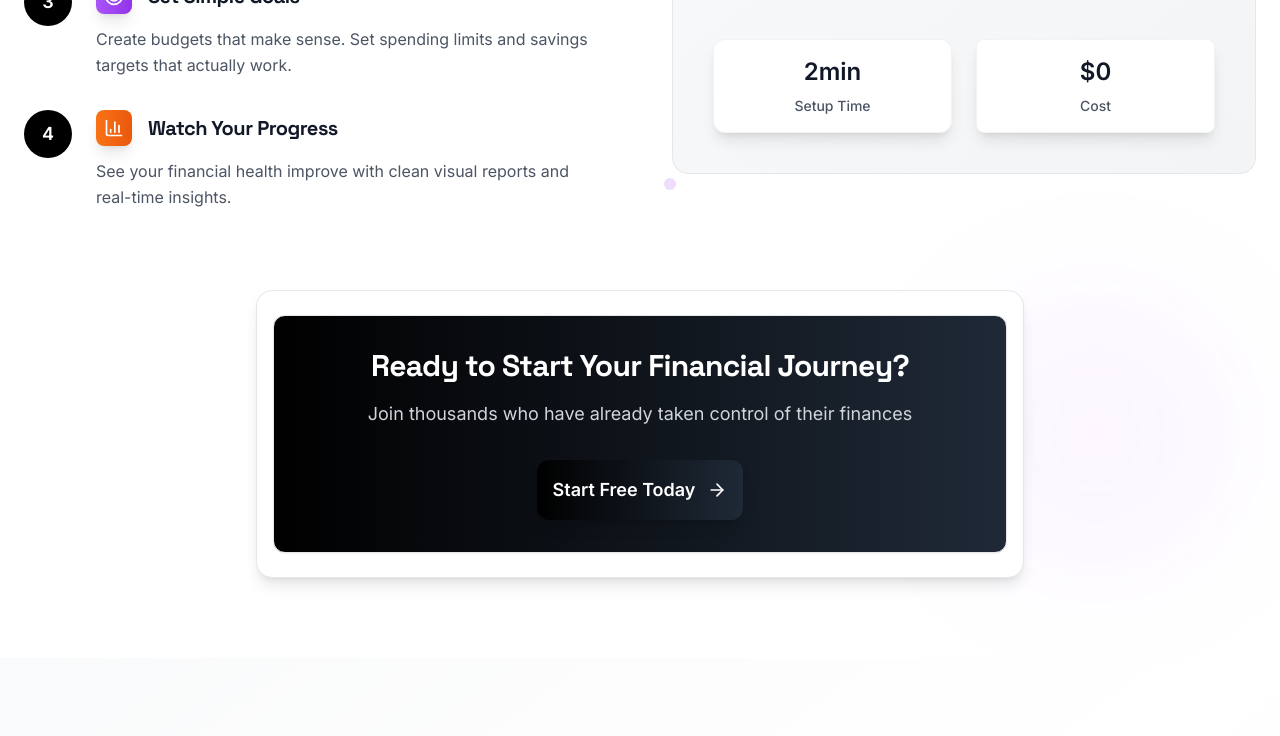
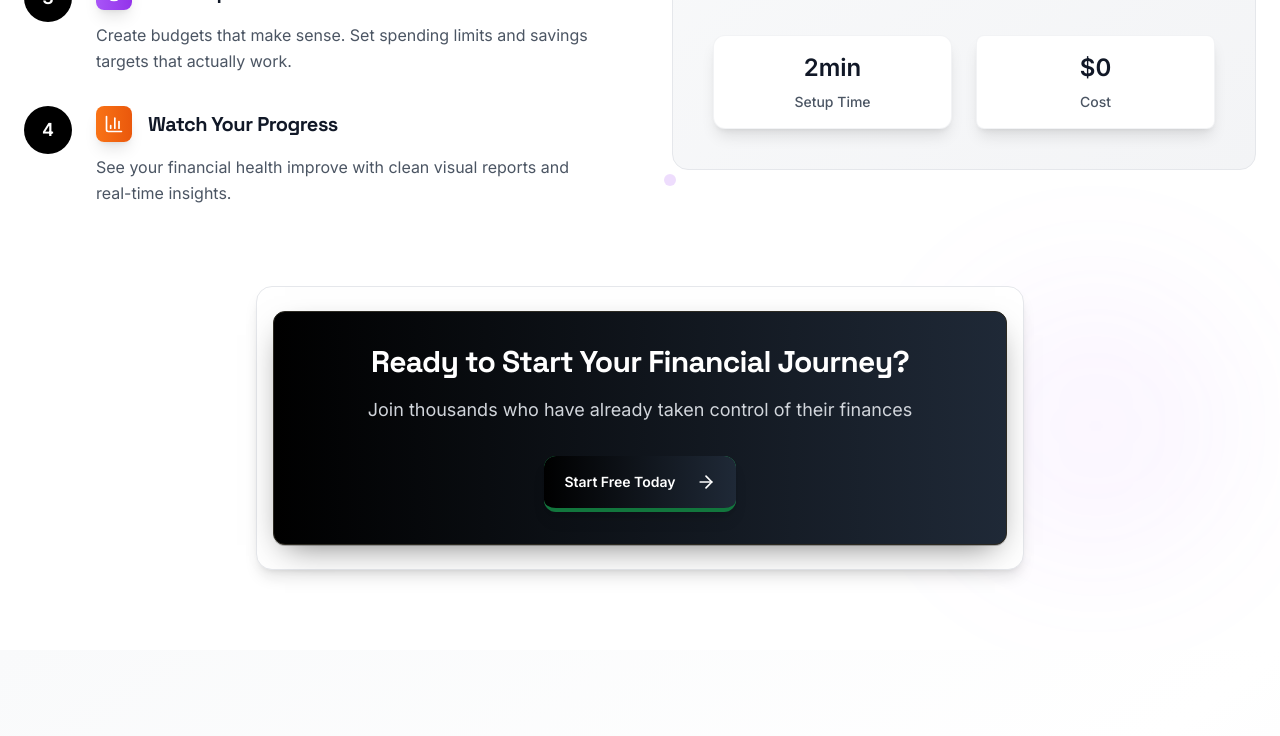
Before and after one commit to BANKOLEDO/finance-flow, a React (Vite) app: page / in a window 1280 px wide. Shown: the part 2000-2736 px from the top of the page. Built offline with nearby package versions, Linux system fonts and the light colour scheme; no server answers.

Commit message:
restyle shared button card and scrolltop

```diff
--- a/src/components/ui/Button.jsx
+++ b/src/components/ui/Button.jsx
@@ -1,38 +1,41 @@
+import { ArrowUpRight } from 'lucide-react'
+
 export default function Button({
   children,
   variant = 'primary',
   size = 'md',
   className = '',
+  arrow = false,
   ...props
 }) {
-  // Base classes that all buttons share
-  const baseClasses = 'font-medium rounded-lg transition-all duration-200 focus:outline-none focus:ring-2 focus:ring-offset-2 disabled:opacity-50 disabled:cursor-not-allowed'
-
-  // Different visual styles
   const variantClasses = {
-    primary: 'bg-primary-500 text-white hover:bg-primary-600 focus:ring-primary-500',
-    black: 'bg-black text-white hover:bg-gray-800 focus:ring-gray-500',
-    outline: 'border border-gray-300 bg-white text-black hover:bg-gray-50 focus:ring-gray-500'
+    primary: 'btn btn-primary',
+    light: 'btn btn-light',
+    outline: 'btn btn-outline',
+    ghost: 'btn btn-ghost',
+    black: 'btn btn-light',
+    white: 'btn btn-light',
   }
 
-  // Different sizes - responsive
   const sizeClasses = {
-    sm: 'px-3 py-1.5 text-sm',
-    md: 'px-4 py-2 text-base',
-    lg: 'px-6 py-3 text-lg sm:text-xl'
+    sm: 'px-4 py-2 text-xs',
+    md: 'px-5 py-2.5 text-sm',
+    lg: 'px-7 py-3.5 text-sm',
   }
 
   return (
     <button
       className={`
-        ${baseClasses}
-        ${variantClasses[variant]}
-        ${sizeClasses[size]}
+        ${variantClasses[variant] || variantClasses.primary}
+        ${sizeClasses[size] || sizeClasses.md}
         ${className}
       `}
       {...props}
     >
       {children}
+      {arrow && (
+        <ArrowUpRight className="h-4 w-4 transition-transform duration-300 group-hover/btn:translate-x-0.5 group-hover/btn:-translate-y-0.5" />
+      )}
     </button>
   )
 }
--- a/src/components/ui/Card.jsx
+++ b/src/components/ui/Card.jsx
@@ -1,6 +1,14 @@
-export default function Card({ children, className = '' }) {
+export default function Card({ children, className = '', interactive = false }) {
   return (
-    <div className={`bg-white rounded-xl shadow-sm border border-gray-200 ${className}`}>
+    <div
+      className={`
+        card
+        ${interactive
+          ? 'transition-all duration-300 ease-out hover:-translate-y-1 hover:border-line-strong hover:shadow-lift'
+          : ''}
+        ${className}
+      `}
+    >
       {children}
     </div>
   )
--- a/src/components/ui/ScrollToTop.jsx
+++ b/src/components/ui/ScrollToTop.jsx
@@ -1,5 +1,5 @@
 import { useState, useEffect } from 'react'
-import { ChevronUp } from 'lucide-react'
+import { ArrowUp } from 'lucide-react'
 
 export default function ScrollToTop() {
   const [isVisible, setIsVisible] = useState(false)
@@ -18,23 +18,18 @@ export default function ScrollToTop() {
   }, [])
 
   const scrollToTop = () => {
-    window.scrollTo({
-      top: 0,
-      behavior: 'smooth'
-    })
+    window.scrollTo({ top: 0, behavior: 'smooth' })
   }
 
   return (
-    <>
-      {isVisible && (
-        <button
-          onClick={scrollToTop}
-          className="fixed bottom-8 right-8 z-50 p-3 bg-black text-white rounded-full shadow-lg hover:bg-gray-800 transition-all duration-300 transform hover:scale-110 focus:outline-none focus:ring-2 focus:ring-black focus:ring-offset-2"
-          aria-label="Scroll to top"
-        >
-          <ChevronUp className="h-5 w-5" />
-        </button>
-      )}
-    </>
+    <button
+      onClick={scrollToTop}
+      className={`fixed bottom-6 right-6 z-50 inline-flex h-11 w-11 items-center justify-center rounded-lg border border-line bg-canvas-card text-ink shadow-card transition-all duration-300 hover:border-money-500 hover:text-money-400 focus:outline-none focus-visible:ring-2 focus-visible:ring-money-500 ${
+        isVisible ? 'translate-y-0 opacity-100' : 'pointer-events-none translate-y-4 opacity-0'
+      }`}
+      aria-label="Scroll to top"
+    >
+      <ArrowUp className="h-4 w-4" />
+    </button>
   )
 }
```
